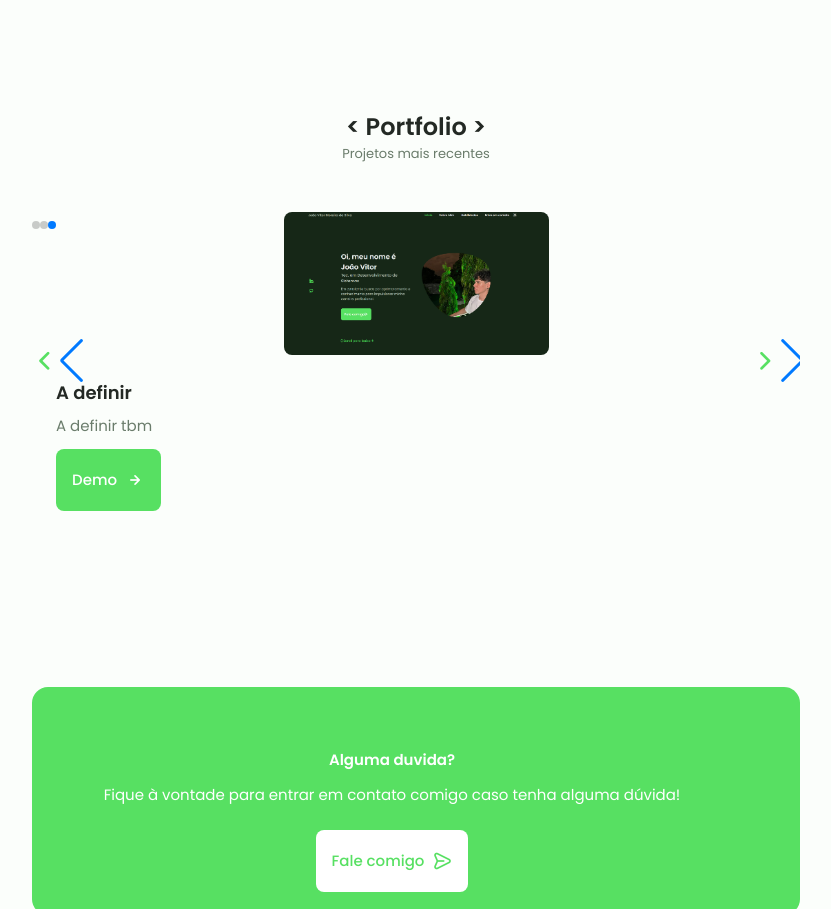
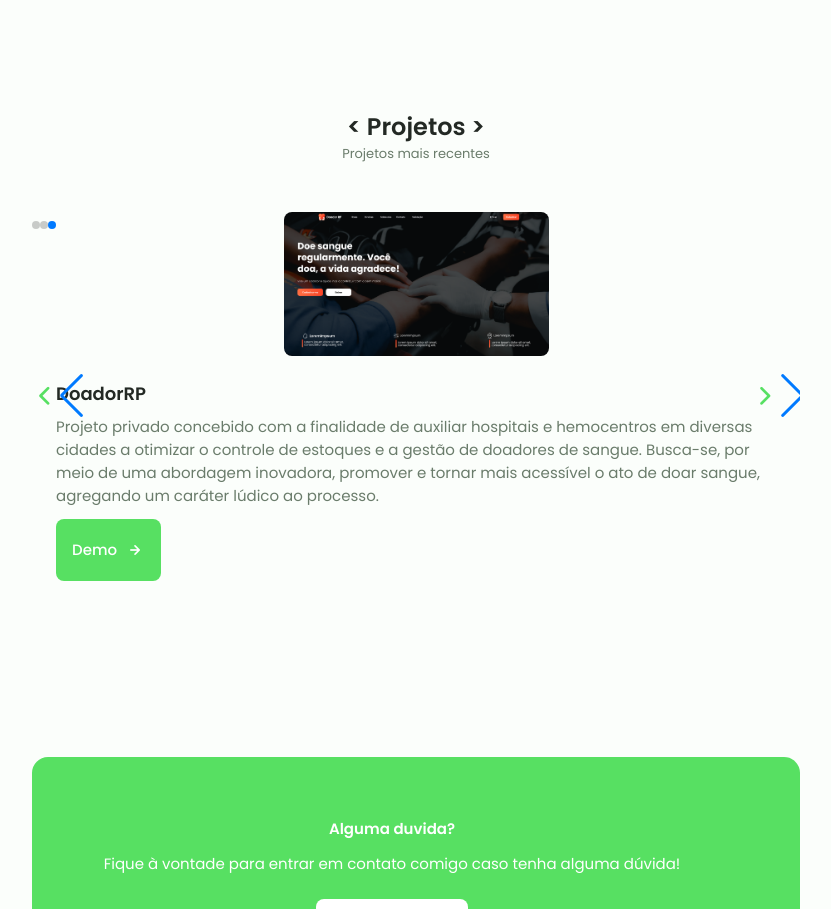
Before and after one commit to silva-moreira/Meu-portfolio, a plain HTML site: page index.html in a window 1280 px wide. Shown: the part 2517-3426 px from the top of the page, without its empty margins (224-1055 px from the left). Drawn offline with nearby package versions, Linux system fonts and the light colour scheme.

Commit message:
Beta 2.0

```diff
--- a/index.html
+++ b/index.html
@@ -416,7 +416,7 @@
         </section>
         <!--=================== PORTFOLIO ===================================-->
         <section class="portfolio section" id="portfolio">
-            <h2 class="section_title">< Portfolio ></h2>
+            <h2 class="section_title">< Projetos ></h2>
             <span class="section_subtitle">Projetos mais recentes</span>
 
             <div class="portfolio__container container swiper-container">
@@ -427,8 +427,10 @@
                         <img src="assets/img/Portfolio.png" alt="" class="portfolio__img">
 
                         <div class="portfolio__data">
-                            <h3 class="portfolio__title">A definir</h3>
-                            <p class="portfolio__description"> A definir tbm</p>
+                            <h3 class="portfolio__title">Meu Portfolio</h3>
+                            <p class="portfolio__description"> Criado com HTML, CSS e JavaScript puros, com a intenção de aprimorar meus
+                                conhecimentos e expandir minha carreira profissional.
+                            </p>
                             <a href="#" class="button button--flex button--small portfolio__button">
                                 Demo
                                 <i class="uil uil-arrow-right button__icon"></i>
@@ -437,11 +439,11 @@
                     </div>
                     <!-- ============= PORTFOLIO 2 =========== -->
                     <div class="portfolio__content grid swiper-slide">
-                        <img src="assets/img/Portfolio.png" alt="" class="portfolio__img">
+                        <img src="assets/img/Portfolio2.png" alt="" class="portfolio__img">
 
                         <div class="portfolio__data">
-                            <h3 class="portfolio__title">A definir</h3>
-                            <p class="portfolio__description"> A definir tbm</p>
+                            <h3 class="portfolio__title">Pokedex</h3>
+                            <p class="portfolio__description">Desenvolvida com o propósito de aprimorar meus conhecimentos em APIs.</p>
                             <a href="#" class="button button--flex button--small portfolio__button">
                                 Demo
                                 <i class="uil uil-arrow-right button__icon"></i>
@@ -450,11 +452,13 @@
                     </div>
                     <!-- ============= PORTFOLIO 3 =========== -->
                     <div class="portfolio__content grid swiper-slide">
-                        <img src="assets/img/Portfolio.png" alt="" class="portfolio__img">
+                        <img src="assets/img/Portfolio3.png" alt="" class="portfolio__img">
 
                         <div class="portfolio__data">
-                            <h3 class="portfolio__title">A definir</h3>
-                            <p class="portfolio__description"> A definir tbm</p>
+                            <h3 class="portfolio__title">DoadorRP</h3>
+                            <p class="portfolio__description">
+                                Projeto privado concebido com a finalidade de auxiliar hospitais e hemocentros em diversas cidades a otimizar o controle de estoques e a gestão de doadores de sangue.
+                                Busca-se, por meio de uma abordagem inovadora, promover e tornar mais acessível o ato de doar sangue, agregando um caráter lúdico ao processo.</p>
                             <a href="#" class="button button--flex button--small portfolio__button">
                                 Demo
                                 <i class="uil uil-arrow-right button__icon"></i>
```
Also changed, not shown: assets/img/Portfolio2.png (added), assets/img/Portfolio3.png (added).
